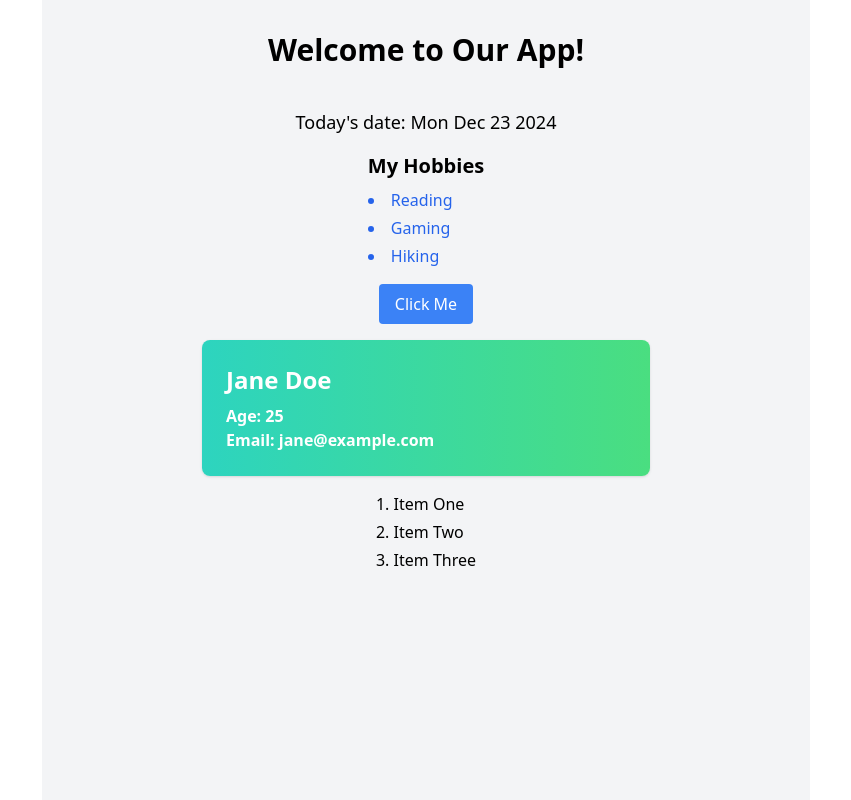
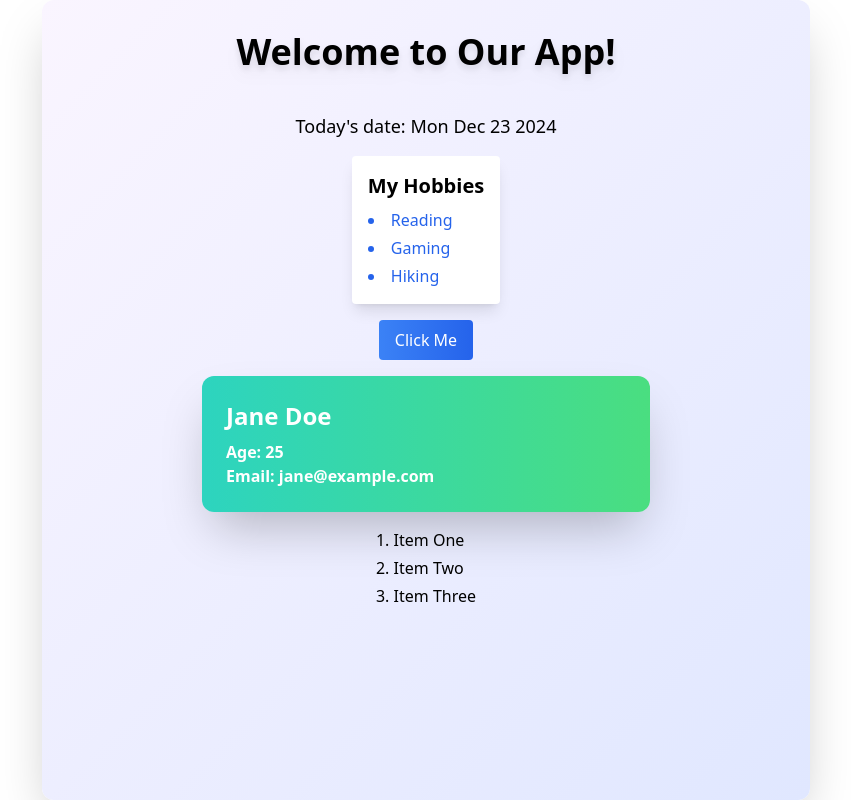
Before and after one commit to Bikaze/Assignement3, a React (Vite) app: page / in a window 1280 px wide. Shown: the whole page, without its empty margins (214-1065 px from the left). Built offline with nearby package versions, Linux system fonts and the light colour scheme.

Commit message:
Improved the components task

```diff
--- a/src/AppComponents.jsx
+++ b/src/AppComponents.jsx
@@ -8,7 +8,7 @@ import ItemList from "./components/ItemList";
 
 const AppComponents = () => {
   return (
-    <div className="min-h-screen p-8 bg-gray-100 flex flex-col items-center gap-4 max-w-screen-md mx-auto">
+    <div className="min-h-screen p-8 bg-gradient-to-br from-purple-50 to-indigo-100 flex flex-col items-center gap-4 max-w-screen-md mx-auto backdrop-blur-sm bg-white/60 rounded-xl shadow-2xl">
       <WelcomeMessage />
       <CurrentDate />
       <ParentHobbies />
--- a/src/components/AppButton.jsx
+++ b/src/components/AppButton.jsx
@@ -2,7 +2,7 @@ import React from "react";
 
 const AppButton = ({ text, color }) => {
   return (
-    <button className="bg-blue-500 text-white px-4 py-2 rounded hover:bg-blue-600">
+    <button className="bg-gradient-to-r from-blue-500 to-blue-600 text-white px-4 py-2 rounded transition duration-300 hover:from-blue-600 hover:to-blue-700">
       {text}
     </button>
   );
--- a/src/components/ParentHobbies.jsx
+++ b/src/components/ParentHobbies.jsx
@@ -4,7 +4,7 @@ import HobbyItem from './HobbyItem'
 const ParentHobbies = () => {
   const hobbies = ['Reading', 'Gaming', 'Hiking']
   return (
-    <div>
+    <div className="bg-white p-4 rounded shadow-lg">
       <h2 className="text-xl font-semibold mb-2">My Hobbies</h2>
       <ul className="list-disc list-inside space-y-1">
         {hobbies.map((h) => (
--- a/src/components/ProfileCard.jsx
+++ b/src/components/ProfileCard.jsx
@@ -2,7 +2,7 @@ import React from "react";
 
 const ProfileCard = ({ name, age, email }) => {
   return (
-    <div className="bg-gradient-to-r from-teal-400 to-green-400 p-6 rounded-lg shadow max-w-md w-full text-white">
+    <div className="bg-gradient-to-r from-teal-400 to-green-400 p-6 rounded-xl shadow-2xl max-w-md w-full text-white transform transition-transform duration-300 hover:scale-105 hover:shadow-3xl">
       <h3 className="text-2xl font-bold mb-2">{name}</h3>
       <p className="font-semibold">Age: {age}</p>
       <p className="font-semibold">Email: {email}</p>
--- a/src/components/WelcomeMessage.jsx
+++ b/src/components/WelcomeMessage.jsx
@@ -1,7 +1,7 @@
 import React from "react";
 
 const WelcomeMessage = () => {
-  return <h1 className="text-3xl font-bold mb-4">Welcome to Our App!</h1>;
+  return <h1 className="text-4xl font-extrabold mb-4 drop-shadow-lg">Welcome to Our App!</h1>;
 };
 
 export default WelcomeMessage;
```
